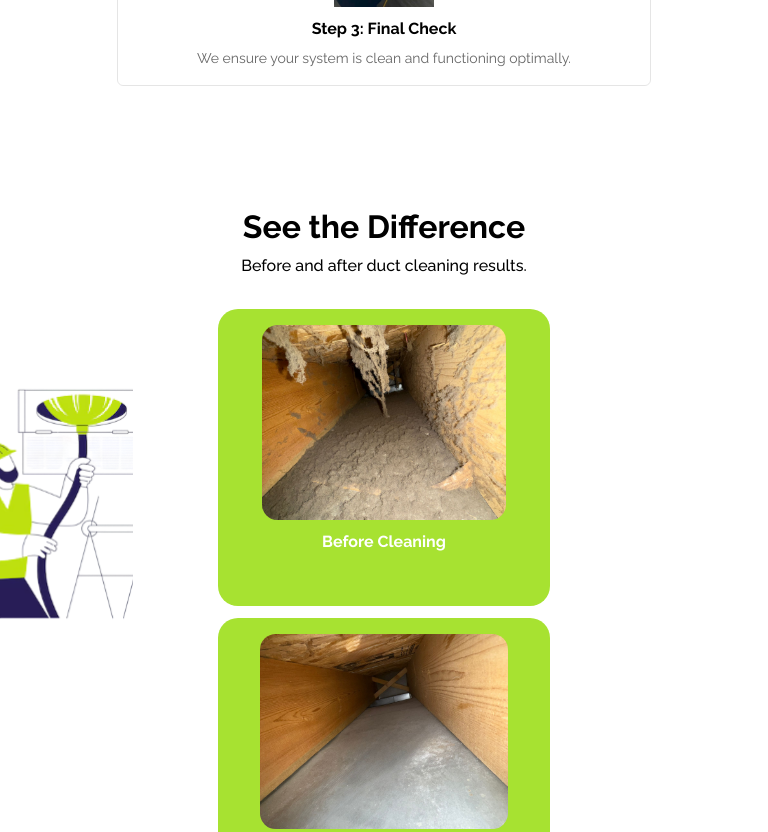
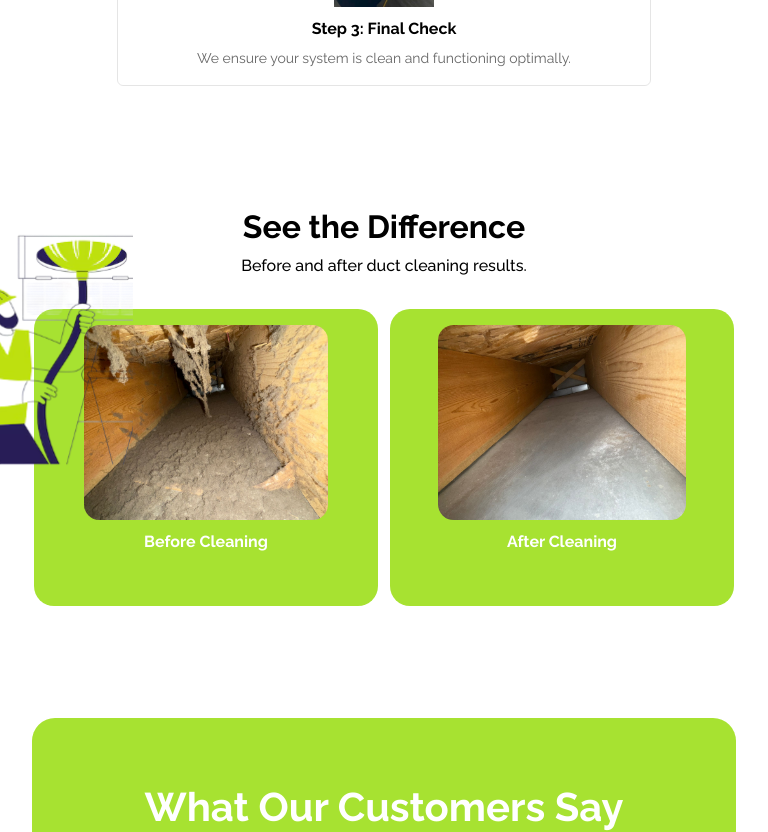
Before and after one commit to ayuktha63/nanak, a Next.js app: page / in a window 768 px wide. Shown: the part 3680-4512 px from the top of the page. Built offline with nearby package versions, Linux system fonts and the light colour scheme.

Commit message:
see the difference fix on all screens

```diff
--- a/src/app/see-the-difference.css
+++ b/src/app/see-the-difference.css
@@ -62,6 +62,7 @@
   max-width: 100%;
   box-sizing: border-box;
   margin: 0 auto;
+  overflow-x: hidden; /* Prevent horizontal scrolling */
 }
 
 .see-the-difference-card {
@@ -113,6 +114,7 @@
     flex-direction: row; /* Keep row layout */
     justify-content: center; /* Center the cards */
     width: 100%; /* Maintain full width */
+    overflow-x: hidden; /* Prevent horizontal scrolling */
   }
 
   .see-the-difference-card {
@@ -144,20 +146,22 @@
 
   .see-the-difference-section {
     padding: 3rem 1.5rem;
+    overflow-x: hidden; /* Prevent horizontal scrolling */
   }
 
   .see-the-difference-container {
-    flex-direction: column; /* Column layout for tablets */
+    flex-direction: row; /* Row layout for tablets */
     gap: var(--primary-gap);
     justify-content: center;
     align-items: center; /* Center align items */
-    width: 600px; /* Scaled proportionally (900px * 768/1440) */
-    max-width: 100%;
+    width: 100%; /* Use full width to avoid overflow */
+    max-width: 700px; /* Adjusted to fit cards comfortably */
     margin: 0 auto;
+    overflow-x: hidden; /* Prevent horizontal scrolling */
   }
 
   .see-the-difference-card {
-    flex: 1 1 auto; /* Allow cards to take natural size */
+    flex: 1 1 45%;
     width: 300px; /* Scaled proportionally */
     height: 265px;
     padding: 1rem;
@@ -184,20 +188,22 @@
 @media (min-width: 768px) and (max-width: 1199px) and (orientation: landscape) {
   .see-the-difference-section {
     padding: 3rem 2rem;
+    overflow-x: hidden; /* Prevent horizontal scrolling */
   }
 
   .see-the-difference-container {
-    flex-direction: column; /* Column layout for tablets */
+    flex-direction: row; /* Row layout for tablets */
     gap: 1.5rem;
     justify-content: center;
     align-items: center; /* Center align items */
-    width: 738px; /* Scaled proportionally (900px * 1180/1440) */
-    max-width: 100%;
+    width: 100%; /* Use full width to avoid overflow */
+    max-width: 900px; /* Adjusted to fit cards comfortably */
     margin: 0 auto;
+    overflow-x: hidden; /* Prevent horizontal scrolling */
   }
 
   .see-the-difference-card {
-    flex: 1 1 auto; /* Allow cards to take natural size */
+    flex: 1 1 45%;
     width: 340px; /* Scaled proportionally */
     height: 300px;
     padding: 1.5rem;
@@ -242,6 +248,7 @@
     width: 850px; /* Approaching 900px */
     max-width: 100%;
     margin: 0 auto;
+    overflow-x: hidden; /* Prevent horizontal scrolling */
   }
 
   .see-the-difference-card {
@@ -280,6 +287,7 @@
     width: 900px; /* Matches requested width */
     max-width: 100%;
     margin: 0 auto;
+    overflow-x: hidden; /* Prevent horizontal scrolling */
   }
 
   .see-the-difference-card {
```
